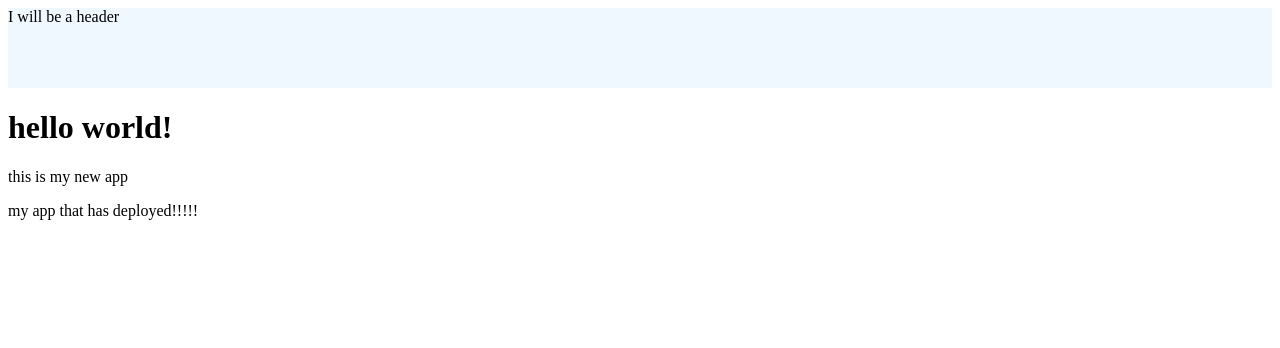
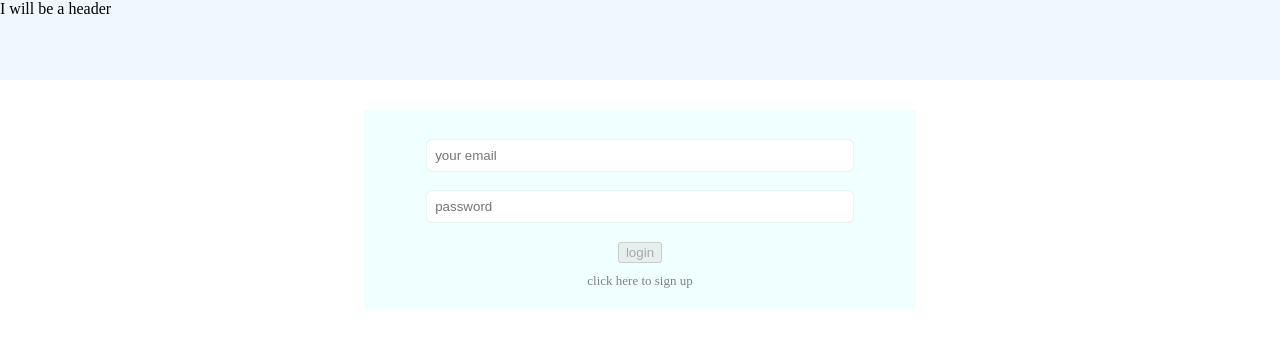
Before and after one commit to sancar22/Legacy-Client-Charley, a Gatsby site: page / in a window 1280 px wide. Built offline with nearby package versions, Linux system fonts and the light colour scheme; Gatsby itself is replaced by a stand-in of ours.

Commit message:
feat: implement form login

```diff
--- /dev/null
+++ b/src/components/Login/login.jsx
@@ -0,0 +1,59 @@
+import React, { useState } from "react";
+import { Link } from "gatsby";
+import * as styles from "./login.module.css";
+
+import { attemptLogin } from "../../services/apiService";
+
+
+const initialState = {
+  email: '',
+  password: ''
+}
+
+
+const Login = () => {
+
+  const [login, setLogin] = useState(initialState);
+
+
+  const handleLogin = ({target}) => {
+    setLogin(oldLogin => ({...oldLogin, [target.name]:target.value}))
+  };
+  const validateForm = () => {
+    return !login.email || !login.password;
+  };
+  const handleSubmit = (e) => {
+    e.preventDefault();
+    attemptLogin(login);
+  };
+
+  return (
+    <div>
+      <form onSubmit={handleSubmit}>
+        <input
+          type="email"
+          name="email"
+          placeholder="your email"
+          value={login.email}
+          onChange={handleLogin}
+        />
+        <input
+          type="password"
+          name="password"
+          placeholder="password"
+          value={login.password}
+          onChange={handleLogin}
+          />
+        <button
+          type="submit"
+          disabled={validateForm()}
+        >
+          login
+        </button>
+        <Link to="/signup" className = {styles.linkText}>click here to sign up</Link>
+      </form>
+    </div>
+  );
+};
+
+export default Login;
--- /dev/null
+++ b/src/components/Login/login.module.css
@@ -0,0 +1,34 @@
+
+form {
+  margin: auto;
+  margin-top: 30px;
+  width: 40vw;
+  background-color: azure;
+  display: flex;
+  flex-direction: column;
+  align-items: center;
+  justify-content: space-around;
+  padding: 20px;
+}
+
+input {
+  display: block;
+  width: 80%;
+  margin: 10px;
+  padding: 8px;
+  outline: none;
+  border: 0;
+  box-shadow: 0 0 2px lightgrey;
+  border-radius: 5px;
+}
+
+button {
+  margin: 10px;
+
+}
+
+.linkText {
+  color: grey;
+  font-size: small;
+  text-decoration: none;
+}
--- a/src/pages/index.js
+++ b/src/pages/index.js
@@ -1,15 +1,15 @@
-import * as React from 'react'
-import Header from '../components/Header/header'
+import * as React from 'react';
+
+import Header from '../components/Header/header';
+import Login from '../components/Login/login';
+import "../styles/global.css";
 
 
 const IndexPage = () => {
   return (
     <main>
       <Header/>
-      <title>Home Page</title>
-      <h1>hello world!</h1>
-      <p>this is my new app</p>
-      <p>my app that has deployed!!!!!</p>
+      <Login/>
     </main>
   )
 }
--- /dev/null
+++ b/src/services/apiService.js
@@ -0,0 +1,16 @@
+
+const BASE_URL = "https://chef-share-server.herokuapp.com";
+
+
+const attemptLogin = (login) => {
+  console.log(`logging here in the api`, login);
+}
+
+const attemptSignup = () => {
+
+}
+
+
+module.exports = {
+  attemptLogin, attemptSignup
+}
--- /dev/null
+++ b/src/styles/global.css
@@ -0,0 +1,5 @@
+body {
+  margin: 0;
+  padding: 0;
+  box-sizing: border-box;
+}
```
Also changed, not shown: src/components/Signup/signup.jsx (added, +8 -0 lines), src/pages/about.js (deleted, +0 -14 lines), src/pages/signup.js (added, +17 -0 lines), src/components/Signup/signup.module.css (added), src/pages/profile.js (added), 3 other files.
